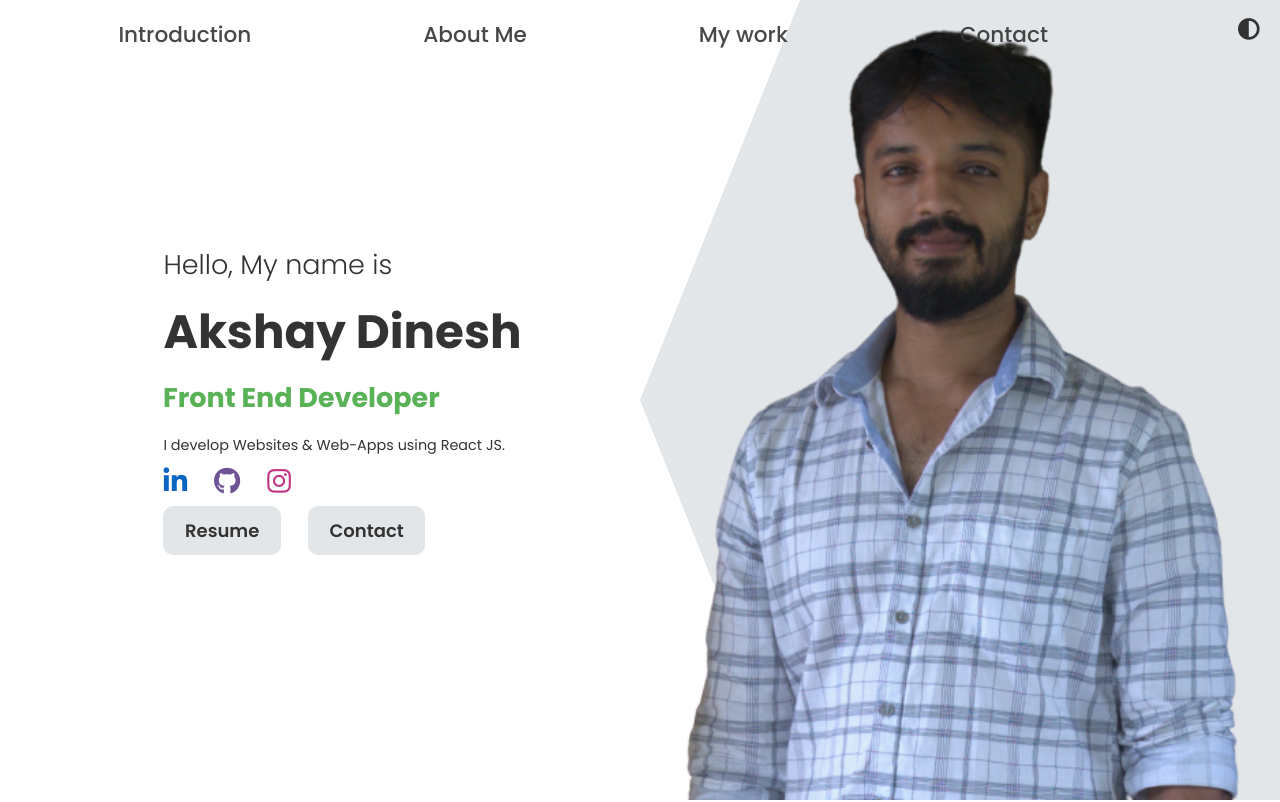
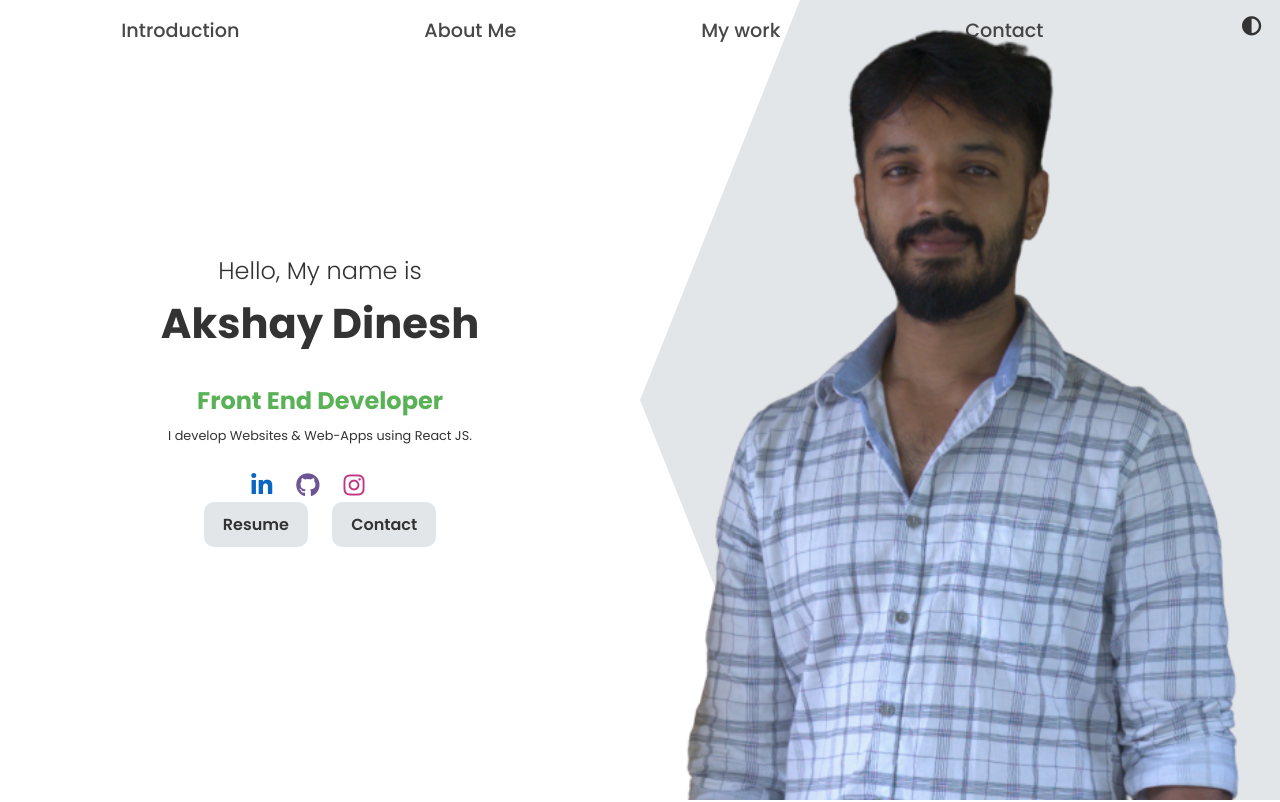
Before and after one commit to akshaydinesh02/react-portfolio, a React (Create React App) app: page / in a window 1280 px wide. Shown: the top 802 px of the page. Built offline with nearby package versions, Linux system fonts and the light colour scheme.

Commit message:
minor update
- minor bug fixes and changes
- media query changes

```diff
--- a/src/components/about/About.jsx
+++ b/src/components/about/About.jsx
@@ -54,7 +54,7 @@ const About = () => {
           </ul>
           <br />
           Apart from that I like to travel, practice martial arts, lift weights
-          and take photos!
+          and click pictures!
         </div>
         <div className="a-award">
           <i className="a-icon-dumbbell fa-solid fa-heart-pulse"></i>
--- a/src/components/intro/Intro.jsx
+++ b/src/components/intro/Intro.jsx
@@ -12,6 +12,8 @@ const Intro = () => {
     linkedin: "https://www.linkedin.com/in/akshaydinesh02/",
     github: "https://github.com/akshay-dinesh/",
     instagram: "https://www.instagram.com/akshay.dinesh/",
+    resume:
+      "https://docs.google.com/document/d/1v5NBV0UymTAKIglEMgZ5nwMVF_cOFKV_/edit?usp=sharing&ouid=117010981329994470499&rtpof=true&sd=true",
   };
 
   return (
@@ -41,9 +43,15 @@ const Intro = () => {
               </a>
             </div>
             <div className="i-cta">
-              <HashLink to="" className="btn btn-resume" name="Resume">
+              <a
+                href={linksObject.resume}
+                className="btn btn-resume"
+                name="Resume"
+                target="_blank"
+                rel="noreferrer"
+              >
                 Resume
-              </HashLink>
+              </a>
               <HashLink to="#contact" className="btn btn-contact" smooth>
                 Contact
               </HashLink>
--- a/src/components/intro/intro.css
+++ b/src/components/intro/intro.css
@@ -21,6 +21,7 @@
   flex-direction: column;
   justify-content: space-between;
   align-items: flex-start;
+  gap: 1rem;
 }
 
 .i-intro {
@@ -34,7 +35,6 @@
 
 .i-title {
   height: 5rem;
-  overflow: hidden;
 }
 
 .i-title-item {
--- a/src/queries.css
+++ b/src/queries.css
@@ -12,14 +12,24 @@
 /* 1350 (container size) / 16 (default
 font size = 84em  */
 /**********************************/
-@media screen and (max-width: 84em) {
+@media screen and (max-width: 86em) {
   html {
-    /* 9px / 16px = 0.5625 (56.25%) [default font-size: 10] */
-    font-size: 56.25%;
+    /* 8px / 16px = 0.5 (50%) [default font-size: 10] */
+    font-size: 50%;
   }
 
-  .nav-bar-mobile {
-    display: none;
+  .i-left-wrapper {
+    padding: 1rem;
+    align-items: center;
+    justify-content: center;
+    text-align: center;
+    height: 100%;
+    gap: 0.5rem;
+  }
+
+  .i-name,
+  .i-desc {
+    margin-bottom: 3rem;
   }
 }
 
```
Also changed, not shown: public/index.html (+5 -1 lines).
